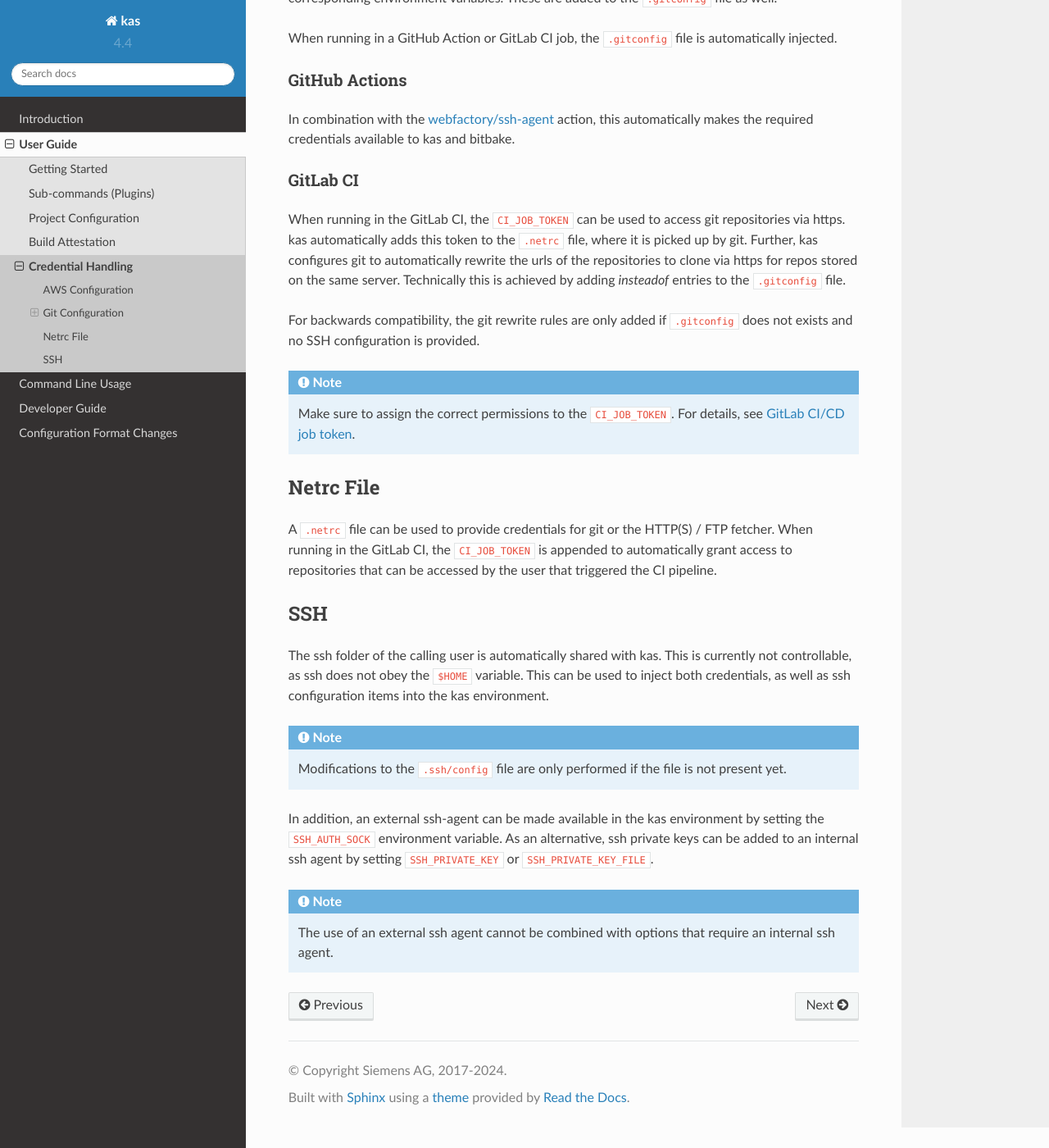
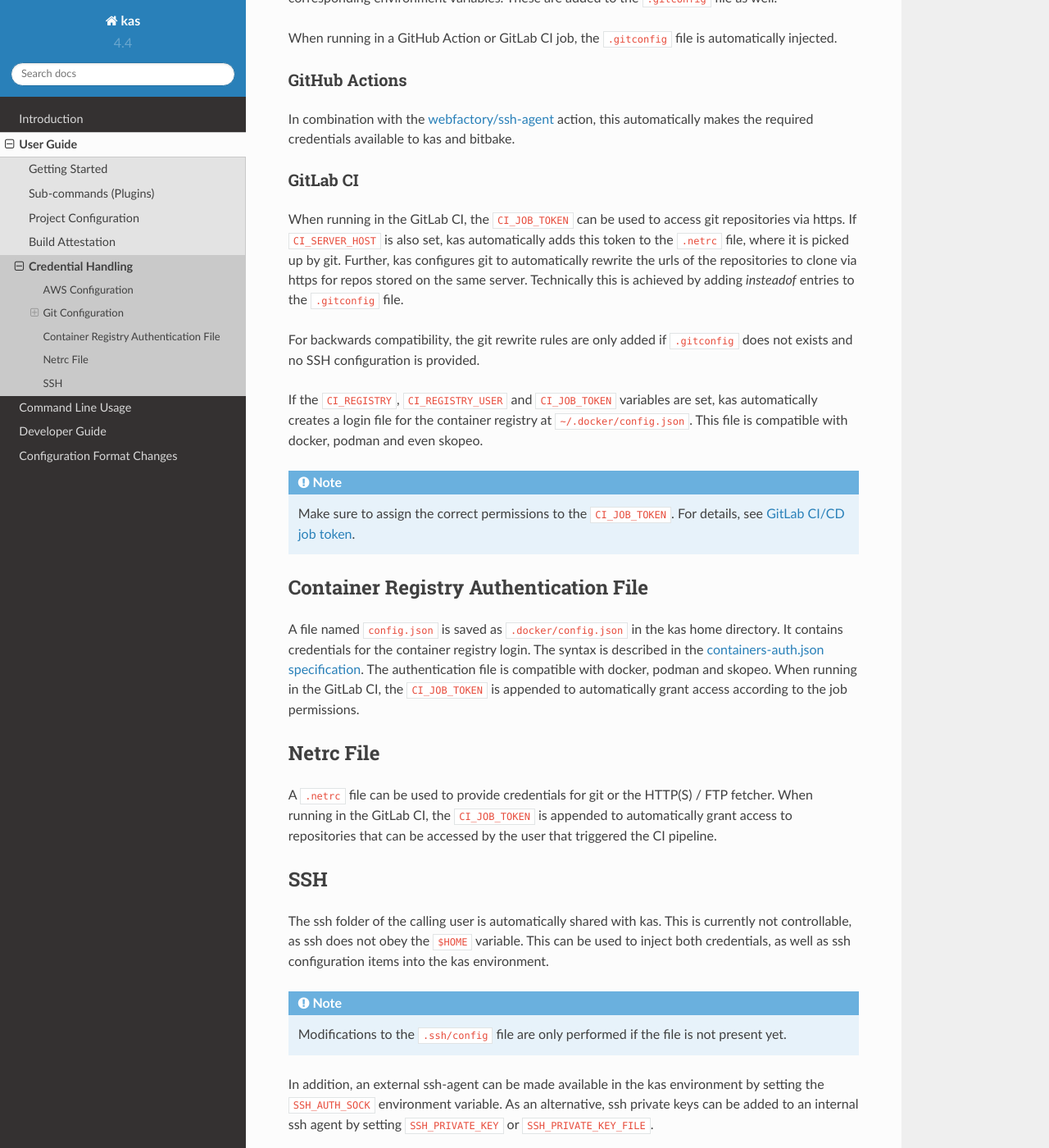
Before and after one commit to siemens/kas, a Sphinx documentation site: the page built from docs/userguide/credentials.rst, in a window 1280 px wide and 1400 px high, scrolled down 625 px. Shown: the whole window at 82% size. Built offline with Sphinx 7.4.7 and the Read the Docs theme 2.0.0, drawn with Linux system fonts in a browser that asks for light colours.

Commit message:
introduce container registry login
Create a container registry authentication file that is
currently compatible with docker, podman and skopeo.
The format is described here [1].

When REGISTRY_AUTH_FILE is set then use that file and copy it into the
kas home directory.

If CI_REGISTRY, CI_REGISTRY_USER and CI_JOB_TOKEN is set then
the required login data is added to the login file.

[1] https://github.com/containers/image/blob/main/docs/containers-auth.json.5.md

Signed-off-by: Benedikt Niedermayr <benedikt.niedermayr@siemens.com>
Signed-off-by: Jan Kiszka <jan.kiszka@siemens.com>

```diff
--- a/docs/userguide/credentials.rst
+++ b/docs/userguide/credentials.rst
@@ -49,8 +49,9 @@ GitLab CI
 ~~~~~~~~~
 
 When running in the GitLab CI, the ``CI_JOB_TOKEN`` can be used to access
-git repositories via https. kas automatically adds this token to the
-``.netrc`` file, where it is picked up by git. Further, kas configures git
+git repositories via https. If ``CI_SERVER_HOST`` is also set,
+kas automatically adds this token to the ``.netrc`` file,
+where it is picked up by git. Further, kas configures git
 to automatically rewrite the urls of the repositories to clone via https
 for repos stored on the same server. Technically this is achieved by adding
 `insteadof` entries to the ``.gitconfig`` file.
@@ -58,9 +59,24 @@ for repos stored on the same server. Technically this is achieved by adding
 For backwards compatibility, the git rewrite rules are only added if
 ``.gitconfig`` does not exists and no SSH configuration is provided.
 
+If the ``CI_REGISTRY``, ``CI_REGISTRY_USER`` and ``CI_JOB_TOKEN`` variables
+are set, kas automatically creates a login file for the container
+registry at ``~/.docker/config.json``. This file is compatible with
+docker, podman and even skopeo.
+
 .. note::
   Make sure to assign the correct permissions to the ``CI_JOB_TOKEN``.
   For details, see `GitLab CI/CD job token <https://docs.gitlab.com/ee/ci/jobs/ci_job_token.html>`_.
+
+Container Registry Authentication File
+--------------------------------------
+
+A file named ``config.json`` is saved as ``.docker/config.json`` in the kas
+home directory. It contains credentials for the container registry login.
+The syntax is described in the `containers-auth.json specification <https://github.com/containers/image/blob/main/docs/containers-auth.json.5.md>`_.
+The authentication file is compatible with docker, podman and skopeo.
+When running in the GitLab CI, the ``CI_JOB_TOKEN`` is appended to
+automatically grant access according to the job permissions.
 
 Netrc File
 ----------
```
Also changed, not shown: docs/command-line/environment-variables.inc (+14 -3 lines), 1 other file.
